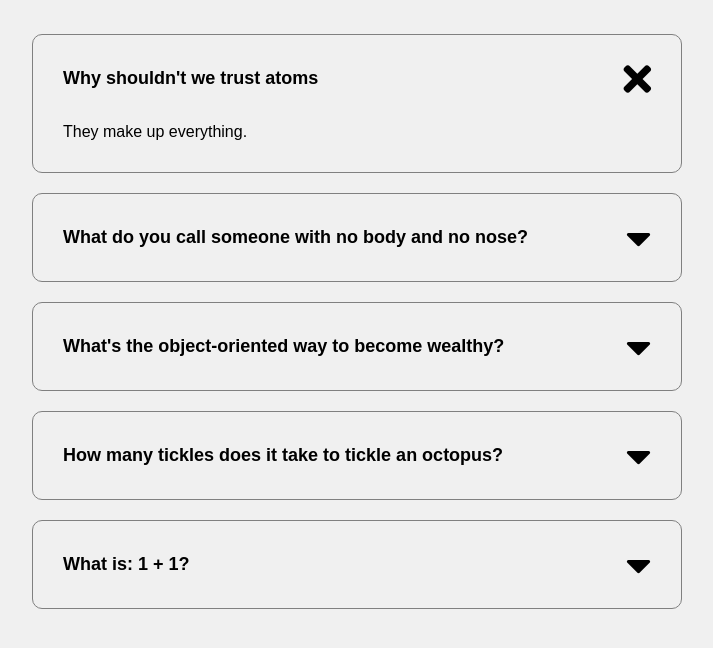
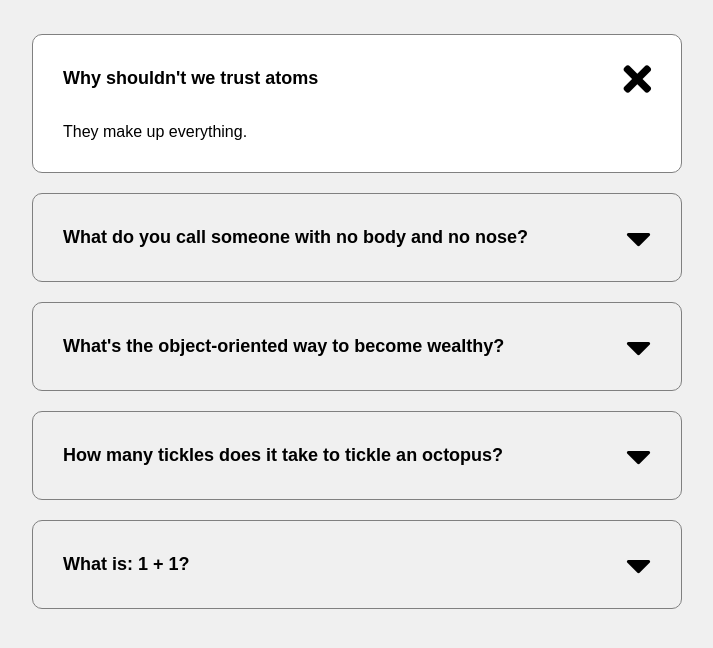
Before and after one commit to sean21johnson/frequent-questions-vanilla, a plain HTML site: page index.html in a window 1280 px wide. Both pictures are taken after a click on the icon 941 px from the left and 219 px from the top of the page. Shown: the part 116-764 px from the top of the page, without its empty margins (303-1016 px from the left). Drawn offline with Linux system fonts and the light colour scheme.

Commit message:
complete

```diff
--- a/script.js
+++ b/script.js
@@ -88,6 +88,7 @@ function displayData(questionObj) {
         downArrow.classList.add("hide");
         currentAnswer.classList.remove("hide")
         clearOut.classList.remove("hide");
+        questionItem.classList.add("message_background")
     })
 
 	const clearOut = document.createElement("i");
@@ -101,6 +102,7 @@ function displayData(questionObj) {
         clearOut.classList.add("hide");
         currentAnswer.classList.add("hide");
         downArrow.classList.remove("hide");
+        questionItem.classList.remove("message_background")
     })
 
 	topContainer.appendChild(currentQuestion);
--- a/style.css
+++ b/style.css
@@ -46,3 +46,7 @@ li {
 .hide {
     display: none;
 }
+
+.message_background {
+    background-color: white;;
+}
```
